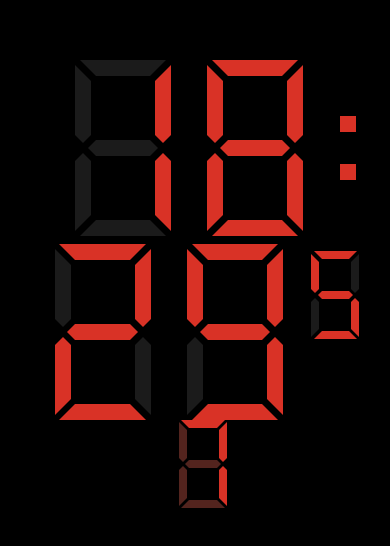
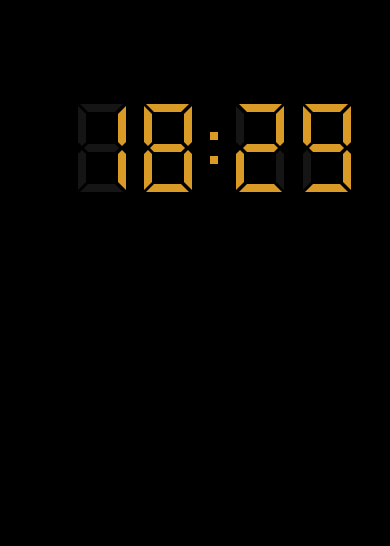
Before and after one commit to yoksel/time, a website: page index.html in a window 390 px wide. Shown: the part 274-820 px from the top of the page. Drawn offline with Linux system fonts and the light colour scheme.

Commit message:
Change styles. Add media queries.

```diff
--- a/_src/css/style.scss
+++ b/_src/css/style.scss
@@ -10,8 +10,7 @@ $item-body: $item-long - $item-short * 2 - $item-space * 2;
 $item-margin: $item-short + $item-space;
 $item-margin-small: $item-margin / 2;
 
-$item-color-off: #1b1b1b;
-$item-color-on: orange;
+$item-color-off: #151515;
 
 $trans-duration: .5s;
 
@@ -33,7 +32,13 @@ HTML, BODY {
 BODY {
 	background: black;
 	font-family: Arial;
-	/*font-size: 10px;*/
+	font-size: 16px;
+	@media (max-width: 700px), (max-height: 350px) {
+		font-size: 12px;
+		}
+	@media (max-width: 600px ), (max-height: 250px){
+		font-size: 8px;
+		}
 	}
 UL {
 	padding: 0;
@@ -49,6 +54,7 @@ UL {
 	margin: auto;
 	width: 100%;
 	height: $digit-height;
+	white-space: nowrap;
 	text-align: center;
 	&:before {
 		content: "";
@@ -74,7 +80,7 @@ UL {
 		width: $item-short;
 		height: 0;
 		border-bottom: $item-short solid $item-color-off;
-        transition: $trans-duration;
+        transition: border-color $trans-duration;
 		}
 		&:before {
 			margin-bottom: $item-short * 2;
@@ -95,7 +101,7 @@ UL {
 		}
 	.digit__item {
 		position: relative;
-		transition: $trans-duration;
+		transition: background $trans-duration;
 		&:before,
 		&:after {
 			content: "";
@@ -104,7 +110,7 @@ UL {
 			width: 0;
 			height: 0;
 			border: $item-short / 2 solid transparent;
-			transition: $trans-duration;
+			transition: border-color $trans-duration;
 			}
 		}
 		.item--h {
@@ -209,4 +215,7 @@ UL {
 .digit--sec {
 	vertical-align: text-bottom;
 	font-size: .5em;
+	@media (max-width: 600px ){
+		display: none;
+		}
 	}
--- a/assets/js/script.js
+++ b/assets/js/script.js
@@ -1,5 +1,3 @@
-// console.log("Hello");
-
 var digits_map = [[".item--1", ".item--2", ".item--3", ".item--5", ".item--6", ".item--7"],
 	[".item--3", ".item--6"],
 	[".item--1", ".item--3", ".item--4", ".item--5", ".item--7"],
@@ -17,7 +15,7 @@ head.insertAdjacentHTML('beforeend', '<style id="coloring"></style>');
 var style_container = document.getElementById("coloring");
 
 var color_step = 0;
-var color_steps_max = 120;
+var color_steps_max = 12;
 var color_period = 1; // time out before changing color
 var color_time_counter = 0;
 var color_class = "js-color--active";
@@ -31,8 +29,6 @@ var dottes_items = document.querySelectorAll(".dottes__item");
 setTime();
 var interval = setInterval(setTime,1000);
 
-
-
 function setTime() {
 
 	// Get Date
@@ -43,7 +39,6 @@ function setTime() {
 	var date_string = hour + "" + min + "" + sec;
 
 	// Change Time
-
 	for ( var i = 0; i < digits.length; i++ ) {
 
 		var digit = digits[i];
@@ -105,8 +100,9 @@ function remove_class_from_elem ( elem, class_prefix ) {
 function change_color_by_style(){
 
 	var hue_value = 360 / color_steps_max * color_step;
+	var bright_value = 50;
 
-	var current_color = "hsl(" + hue_value + ", 70%, 50%)";
+	var current_color = "hsl(" + hue_value + ", 70%, " + bright_value + "%)";
 	var color_class_local = "." + color_class;
 
 	var styles = color_class_local + " { background: " + current_color + "; }";
```
Also changed, not shown: assets/css/style.css.
